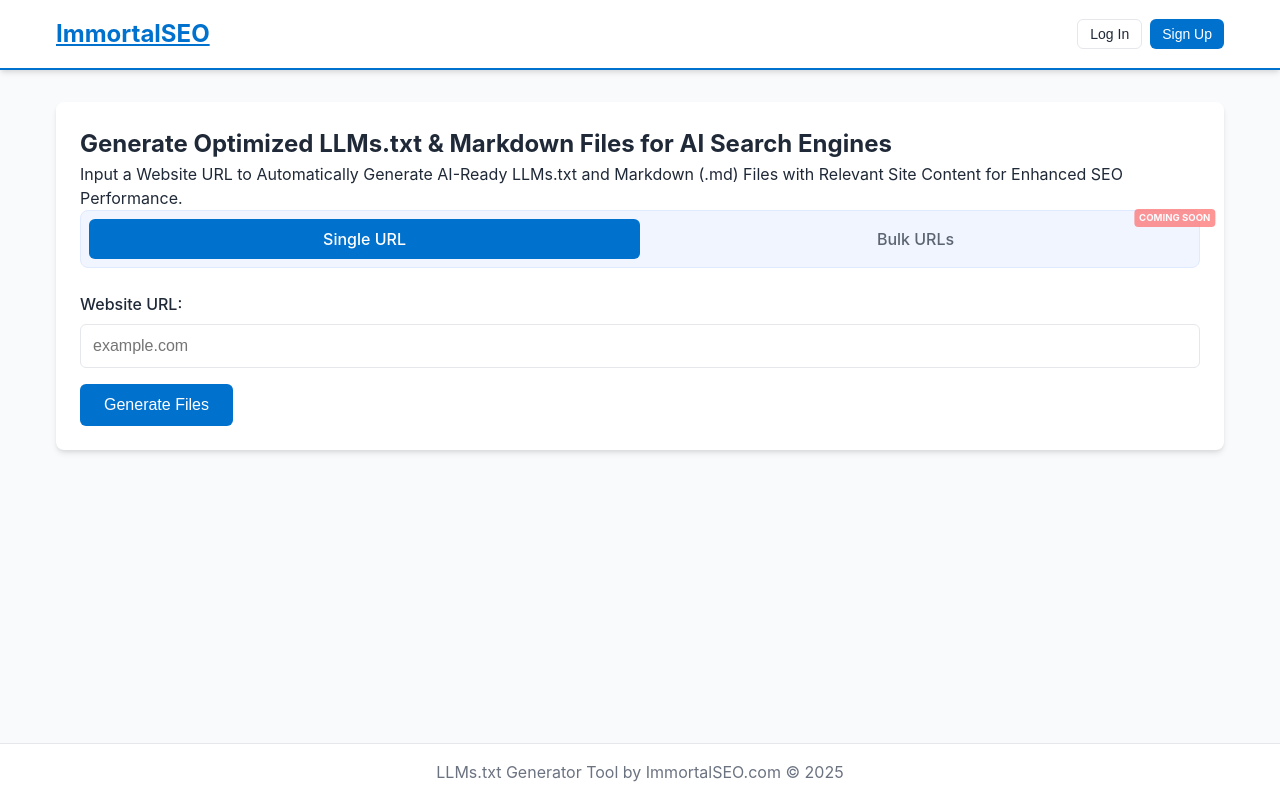
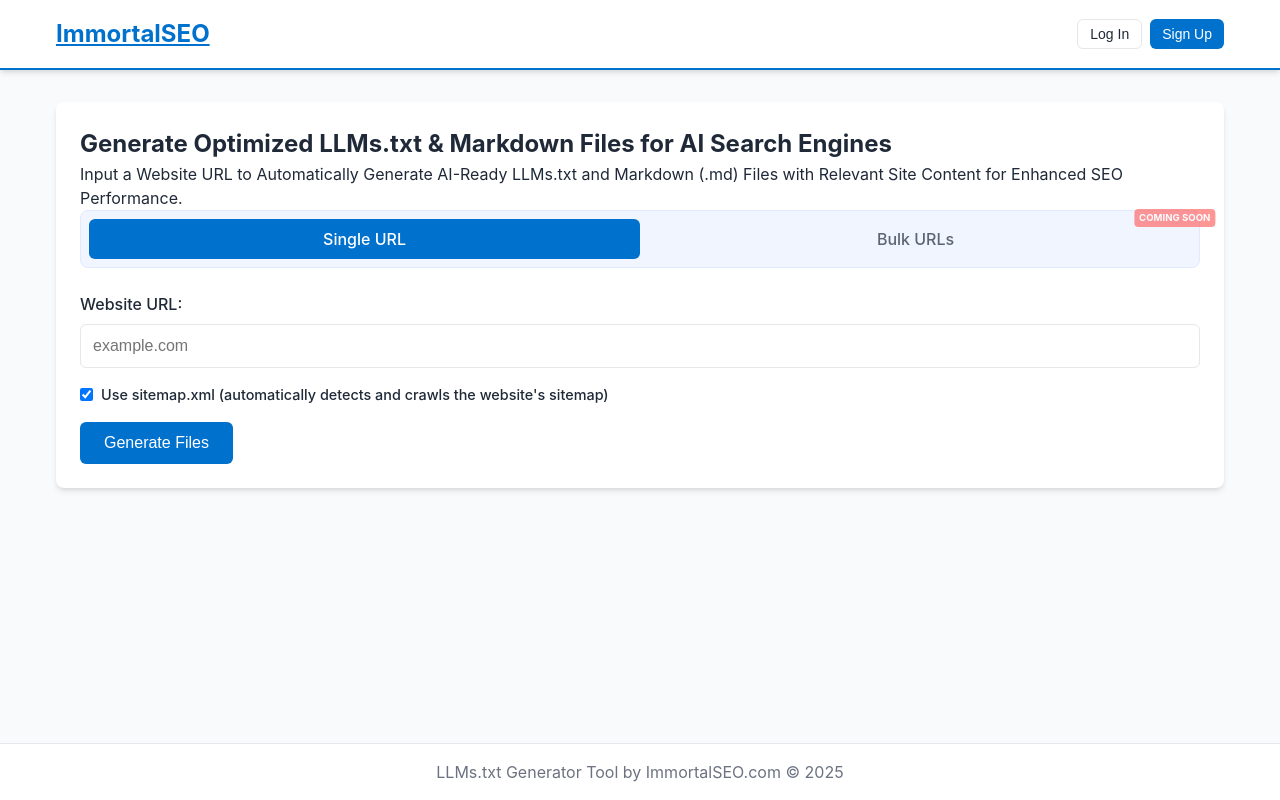
Before and after one commit to Aarje2050/llmstxt-nextjs, a Next.js app: page / in a window 1280 px wide. Built offline with nearby package versions, Linux system fonts and the light colour scheme; no server answers.

Commit message:
sitemap extraction changes

```diff
--- a/components/UrlInput.js
+++ b/components/UrlInput.js
@@ -1,4 +1,3 @@
-// components/UrlInput.js - Optimized version
 import React, { useState } from 'react';
 import { useAuth } from '../contexts/AuthContext';
 import AuthModal from './auth/AuthModal';
@@ -7,6 +6,7 @@
   const [urlInput, setUrlInput] = useState('');
   const [error, setError] = useState('');
   const [urlMode, setUrlMode] = useState('single'); // 'single' or 'bulk'
+  const [useSitemap, setUseSitemap] = useState(true); // Enable sitemap crawling by default
   const [isAuthModalOpen, setIsAuthModalOpen] = useState(false);
 
   const { isAuthenticated } = useAuth();
@@ -44,18 +44,20 @@
         return;
       }
     } else {
-      // Bulk mode - reserved for future implementation
+      // Bulk mode - this is disabled in the UI but keeping logic for future
       urls = urlInput
         .split('\n')
         .map(url => url.trim())
         .filter(url => url !== '')
         .map(url => !url.startsWith('http://') && !url.startsWith('https://') ? 'https://' + url : url);
 
+      // Validate URLs
       if (urls.length === 0) {
         setError('Please enter at least one URL');
         return;
       }
 
+      // Check for invalid URLs
       try {
         urls.forEach(url => new URL(url));
       } catch (_) {
@@ -71,12 +73,12 @@
       return;
     }
 
-    // If authenticated, proceed with scraping
-    onScrape(urls, bulkMode);
+    // If authenticated, proceed with scraping, passing the sitemap flag
+    onScrape(urls, bulkMode, useSitemap);
   };
 
   const toggleUrlMode = (mode) => {
-    // Only allow switching to single mode for now
+    // Only allow switching to single mode
     if (mode === 'single') {
       setUrlMode(mode);
     }
@@ -115,7 +117,6 @@
               placeholder="example.com"
               value={urlInput}
               onChange={(e) => setUrlInput(e.target.value)}
-              disabled={loading}
               required
             />
           ) : (
@@ -125,10 +126,24 @@
               placeholder="example.com"
               value={urlInput}
               onChange={(e) => setUrlInput(e.target.value)}
-              disabled={true}
               required
+              disabled
             />
           )}
+        </div>
+
+        <div className="input-options">
+          <div className="option-checkbox">
+            <input
+              type="checkbox"
+              id="use-sitemap"
+              checked={useSitemap}
+              onChange={(e) => setUseSitemap(e.target.checked)}
+            />
+            <label htmlFor="use-sitemap">
+              Use sitemap.xml (automatically detects and crawls the website's sitemap)
+            </label>
+          </div>
         </div>
 
         {error && (
@@ -139,18 +154,11 @@
 
         <button
           type="submit"
-          className={`btn ${loading ? 'btn-loading' : ''}`}
+          className="btn"
           disabled={loading}
-          style={{ backgroundColor: loading ? '#75a7e5' : '#0171ce' }}
+          style={{ backgroundColor: '#0171ce' }}
         >
-          {loading ? (
-            <>
-              <span className="btn-spinner"></span>
-              Processing...
-            </>
-          ) : (
-            'Generate Files'
-          )}
+          {loading ? 'Processing...' : 'Generate Files'}
         </button>
       </form>
 
--- a/pages/index.js
+++ b/pages/index.js
@@ -39,7 +39,7 @@
     }
   }, [router.query, router]);
 
-  const handleScrape = async (urls, bulkMode = false) => {
+  const handleScrape = async (urls, bulkMode = false, useSitemap = true) => {
     setLoading(true);
     try {
       // Show initial toast
@@ -49,7 +49,7 @@
       const BACKEND_URL = process.env.NEXT_PUBLIC_BACKEND_URL || 'https://llmstxt-backend.onrender.com';
 
       const response = await axios.post(`${BACKEND_URL}/api/scrape`,
-        { urls, bulkMode },
+        { urls, bulkMode, useSitemap },
         {
           timeout: 120000,  // 2 minute timeout
           withCredentials: true  // Include cookies
@@ -58,7 +58,9 @@
 
       // Update toast
       toast.dismiss(toastId);
-      toast.success('Content extracted successfully!');
+      toast.success('Content extracted successfully!', {
+        autoClose: 3000
+      });
 
       // Process the results
       setResults(response.data);
@@ -78,27 +80,33 @@
         }
       }
 
-      // Track usage if authenticated
+      // Track usage if authenticated - using the backend API directly
       if (isAuthenticated) {
         await axios.post(`${BACKEND_URL}/api/usage/track`, {
           type: 'generation',
           urls
         }, {
-          withCredentials: true
+          withCredentials: true  // Include cookies for authentication
         });
       }
 
     } catch (error) {
+      console.error('Error scraping URLs:', error);
+
       let errorMessage = 'Failed to extract content.';
 
       if (error.response) {
+        // The request was made and the server responded with a status code
+        // that falls out of the range of 2xx
         errorMessage += ` Server error: ${error.response.status}`;
         if (error.response.data && error.response.data.error) {
           errorMessage += ` - ${error.response.data.error}`;
         }
       } else if (error.request) {
+        // The request was made but no response was received
         errorMessage += ' No response from server. Please check if the backend is running.';
       } else {
+        // Something happened in setting up the request that triggered an Error
         errorMessage += ` Error: ${error.message}`;
       }
 
--- a/styles/main.css
+++ b/styles/main.css
@@ -496,3 +496,51 @@
     transform: rotate(360deg);
   }
 }
+/* Add these styles to main.css */
+
+.input-options {
+  margin-bottom: 1rem;
+}
+
+.option-checkbox {
+  display: flex;
+  align-items: center;
+  gap: 0.5rem;
+  margin-bottom: 0.5rem;
+}
+
+.option-checkbox input[type="checkbox"] {
+  width: auto;
+  margin: 0;
+}
+
+.option-checkbox label {
+  margin: 0;
+  font-size: 0.9rem;
+  color: var(--text-dark);
+  cursor: pointer;
+}
+
+/* Add a tooltip style for hover information */
+.option-info {
+  position: relative;
+  display: inline-block;
+  margin-left: 0.5rem;
+  color: var(--text-light);
+  cursor: help;
+}
+
+.option-info:hover::after {
+  content: attr(data-tooltip);
+  position: absolute;
+  bottom: 125%;
+  left: 50%;
+  transform: translateX(-50%);
+  padding: 0.5rem;
+  background-color: var(--text-dark);
+  color: white;
+  border-radius: 0.25rem;
+  font-size: 0.8rem;
+  white-space: nowrap;
+  z-index: 10;
+}
```
